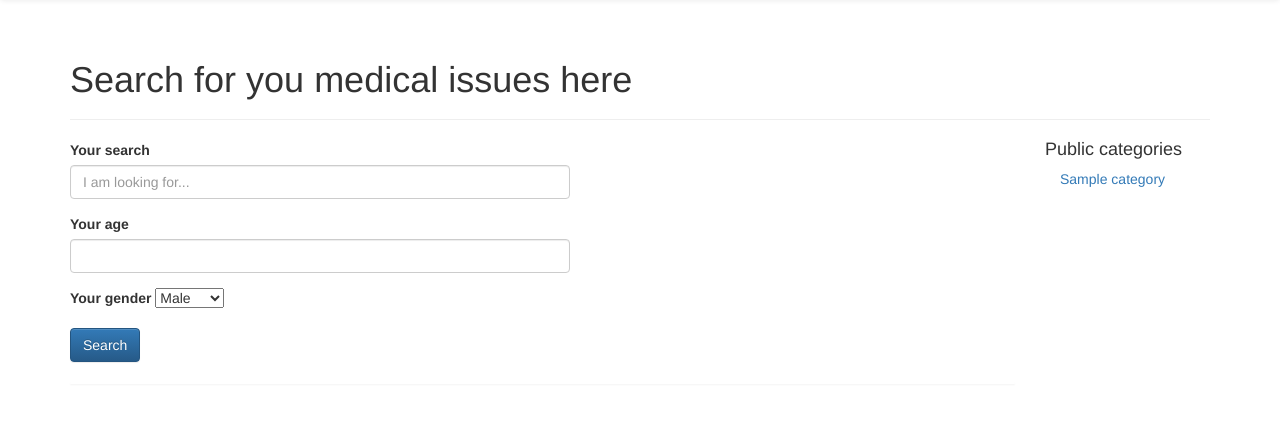
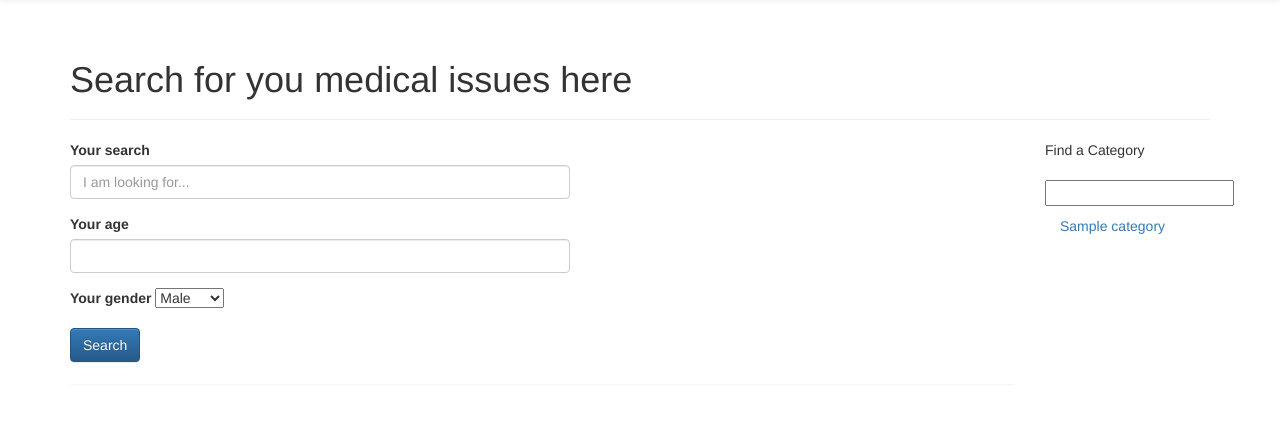
Before and after one commit to vjvasilev95/fhs_project, a Django app: page /fhs/search/ in a window 1280 px wide. Shown: the part 52-485 px from the top of the page. Run offline with Django 3.2, Linux system fonts and the light colour scheme; a user stored in the database is signed in; tables that the repository leaves empty hold one stand-in row (values such as "Sample post"); some libraries are stand-ins or nearby versions.

Commit message:
Added AJAX category search in search page

```diff
--- a/fhs/urls.py
+++ b/fhs/urls.py
@@ -14,4 +14,5 @@ urlpatterns = patterns('',
         url(r'^add_category/', views.add_category, name='add_category'),
         url(r'^category/(?P<category_name_slug>[\w\-]+)/$', views.category, name='category'),
         url(r'^profile/', views.profile, name='profile'),
+        url(r'^suggest_category/$', views.suggest_category, name='suggest_category'),
         )
--- a/fhs/views.py
+++ b/fhs/views.py
@@ -11,7 +11,6 @@ import bing_search
 import healthfinder_search, medlinePlus
 from save_page_helper import *
 from random import shuffle
-
 
 def add_category(request):
 
@@ -246,7 +245,30 @@ def privacy(request):
 
 def terms(request):
     return render(request, 'fhs/terms.html', {})
+
 def profile(request):
     user = User.objects.get(username=request.user)
     public_categories = Category.objects.filter(user=request.user)
     return render(request, 'fhs/profile.html', {"profileuser":user, 'public_categories': public_categories})
+
+def get_category_list(max_results=0, starts_with=''):
+        cat_list = []
+        if starts_with:
+            cat_list = Category.objects.filter(name__istartswith=starts_with)
+
+        if max_results > 0:
+            if cat_list.count() > max_results:
+                cat_list = cat_list[:max_results]
+
+        return cat_list
+
+def suggest_category(request):
+
+        cat_list = []
+        starts_with = ''
+        if request.method == 'GET':
+            starts_with = request.GET['suggestion']
+
+        cat_list = get_category_list(8, starts_with)
+
+        return render(request, 'fhs/cats.html', {'cats': cat_list })
--- a/static/js/search_ajax.js
+++ b/static/js/search_ajax.js
@@ -73,4 +73,22 @@ $(document).ready(function(){
                 });
 
     });
+
+
+    $('#suggestion').keyup(function(){
+        var query;
+        query = $(this).val();
+        if (!query) {
+            $('.public-cats').show();
+            $('#cats').hide();
+        }
+        $.get('/fhs/suggest_category/', {suggestion: query}, function(data){
+
+            $('.public-cats').hide();
+            $('#cats').show();
+
+            $('#cats').html(data);
+        });
+    });
+
 });
--- a/templates/fhs/search.html
+++ b/templates/fhs/search.html
@@ -1,6 +1,7 @@
 {% extends "base.html" %}
 
 {% load staticfiles %}
+
 
 {% block title %}Search{% endblock %}
 {% block css %} <link rel="stylesheet" href='{% static "css/search_page.css" %}'> {% endblock %}
@@ -249,7 +250,7 @@
                 {% endif %}
 
             </div>-->
-            <div class="col-xs-2 col-sm-2 col-md-2 sidebar">
+            <!--<div class="col-xs-2 col-sm-2 col-md-2 sidebar">
                 <h4 class="public-cats-heading">Public categories</h4>
                  {% if public_categories %}
                     <ul class="nav nav-sidebar">
@@ -261,6 +262,30 @@
                     </ul>
                 {% endif %}
 
+            </div>-->
+        <div class="col-sm-2 col-md-2 sidebar">
+
+                <ul class="nav nav-list">
+			        <li class="nav-header">Find a Category</li>
+                    <form>
+                        <label></label>
+                        <li><input class="search-query span10" type="text" name="suggestion" value="" id="suggestion" /></li>
+                    </form>
+                </ul>
+
+                <div id="cats">
+
+                </div>
+                <!--<h4 class="public-cats-heading">Public categories</h4>-->
+                 {% if public_categories %}
+                    <ul class="nav nav-sidebar public-cats">
+                    {% for c in public_categories %}
+                        <li><a href="{% url 'category'  c.slug %}">{{ c.name }}</a></li>
+                    {% endfor %}
+                {% else %}
+                    <li> <strong >There are no public categories present.</strong></li>
+                    </ul>
+                {% endif %}
             </div>
         </div>
     </div>
```
Also changed, not shown: templates/fhs/cats.html (added, +9 -0 lines).
